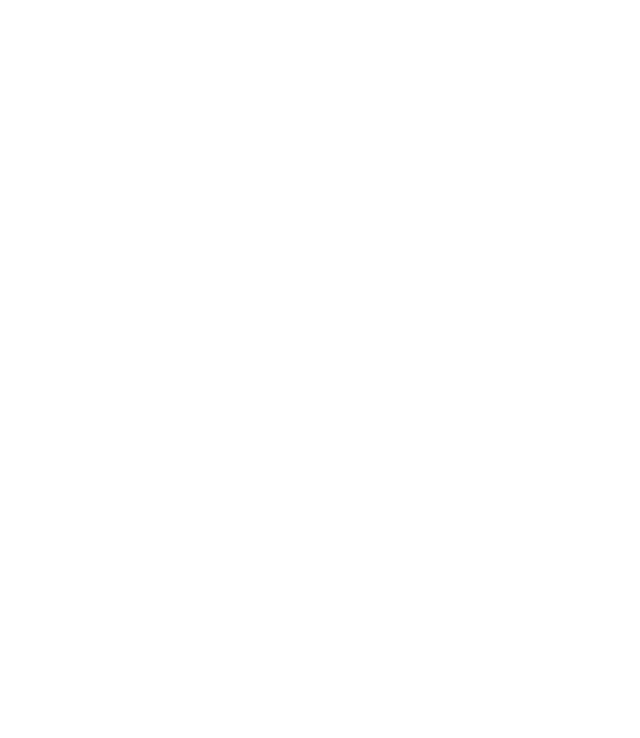
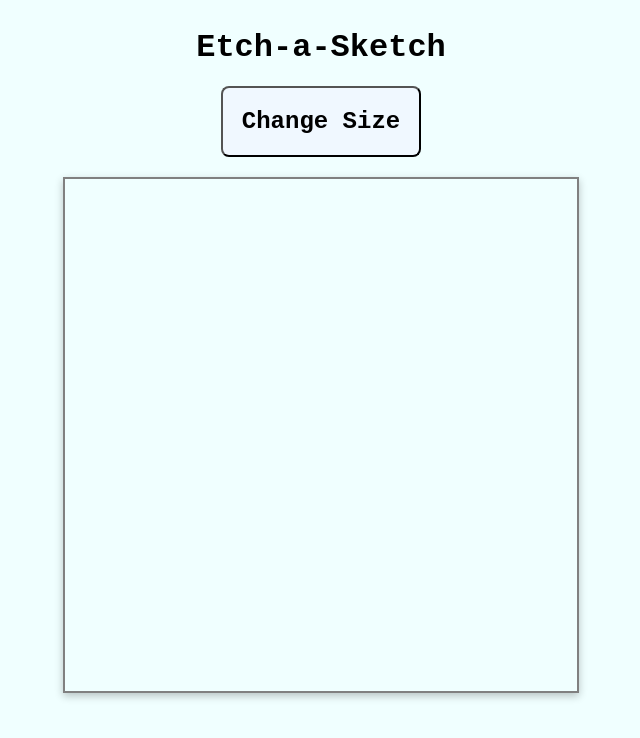
Before and after one commit to ikmq0/etch-a-sketch, a plain HTML site: page index.html in a window 1280 px wide. Shown: the whole page, without its empty margins (319-959 px from the left). Drawn offline with Linux system fonts and the light colour scheme.

Commit message:
Code initialization & Modification

```diff
--- a/index.html
+++ b/index.html
@@ -8,6 +8,12 @@
   <title>Etch a Sketch</title>
 </head>
 <body>
-
+  <h1>Etch-a-Sketch</h1>
+  <div class="control">
+    <button onclick="ChangeSize();">Change Size</button>
+  </div>
+  <div id="container">
+  </div>
+  <script src="./script.js"></script>
 </body>
 </html>
--- a/script.js
+++ b/script.js
@@ -0,0 +1,47 @@
+const container = document.getElementById("container");
+
+let mouseDown = false
+document.body.onmousedown = () => (mouseDown = true)
+document.body.onmouseup = () => (mouseDown = false)
+
+document.addEventListener("DOMContentLoaded", () => {
+  const gridSize = 32; // Change this value for a larger or smaller grid
+
+  // Create grid cells
+  for (let i = 0; i < gridSize * gridSize; i++) {
+      const cell = document.createElement("div");
+      cell.classList.add("cell");
+      cell.style.width = `${100 / gridSize}%`;
+      cell.style.height = `${100 / gridSize}%`;
+      cell.addEventListener('mouseover', changeColor)
+      cell.addEventListener('mousedown', changeColor)
+      container.appendChild(cell);
+  }
+});
+
+function changeColor(e) {
+  if(e.type === 'mouseover' & !mouseDown) return;
+  e.target.style.backgroundColor = 'black';
+}
+
+
+// function InitializeSquares() {
+
+//   for(let i = 0; i < 1024; i++) {
+//     const newSquare = document.createElement("div");
+//     newSquare.setAttribute("class","square");
+//     container.appendChild(newSquare)
+//     console.log("meow "+ i);
+//   }
+// }
+
+function ChangeSize(){
+  const newSize = prompt("Enter the number of squares per side (100 is Maximum): ")
+  if (newSize === null) {
+    return; //break out of the function early
+  }
+  while(!(newSize <= 100 && newSize >= 1)) {
+    newSize = prompt("Check your input!! \nEnter the number of squares per side (100 is Maximum): ")
+  }
+  // Complete Change Size Function
+}
--- a/style.css
+++ b/style.css
@@ -0,0 +1,34 @@
+* {
+  font-family: 'Courier New', Courier, monospace;
+}
+
+body {
+  height: 100vh;
+  background-color:azure;
+  display: flex;
+  flex-direction: column;
+  align-items: center;
+  gap: 20px;
+}
+
+button {
+  background-color: aliceblue;
+  border-radius: 8px;
+  width: 200px;
+  padding: 20px 0;
+  font-size: 24px;
+  font-weight: 900;
+}
+
+h1 {
+  margin-bottom: 0;
+}
+
+#container {
+  border: 2px solid gray;
+  width: 512px;
+  height: 512px;
+  display: flex;
+  box-shadow: rgba(0, 0, 0, 0.24) 0px 3px 8px 0px;
+  flex-wrap: wrap;
+}
```
